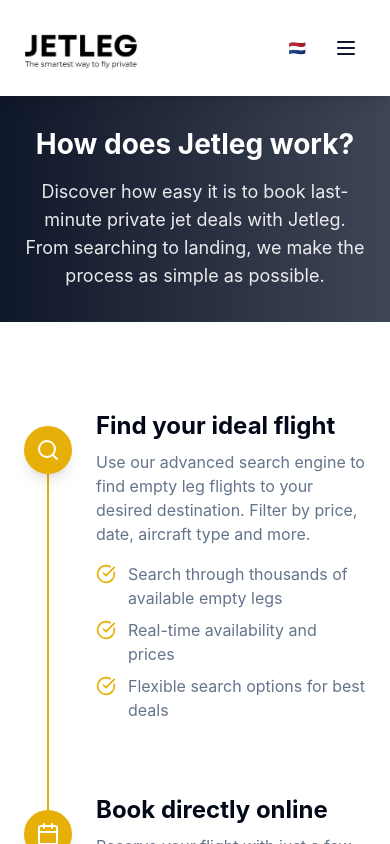
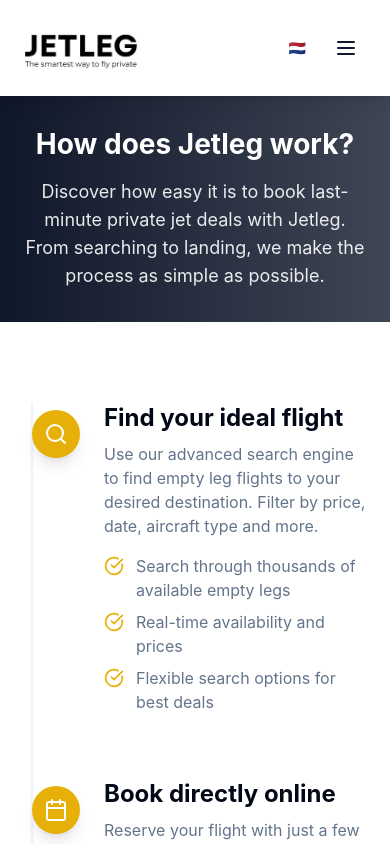
Before and after one commit to Rogerham/jetleg, a React (Vite) app: page /how-it-works in a window 390 px wide. Shown: the top 844 px of the page. Built offline with nearby package versions, Linux system fonts and the light colour scheme.

Commit message:
Code edited in Lovable Code Editor
Edited UI in Lovable

```diff
--- a/src/components/TimelineContainer.tsx
+++ b/src/components/TimelineContainer.tsx
@@ -15,12 +15,10 @@ interface TimelineStepProps {
   details: string[];
   isEven: boolean;
   isActive: boolean;
-  isFirst: boolean;
-  isLast: boolean;
   onVisible: (stepNumber: number) => void;
 }
 
-const TimelineStep = ({ icon: Icon, stepNumber, title, description, details, isEven, isActive, isFirst, isLast, onVisible }: TimelineStepProps) => {
+const TimelineStep = ({ icon: Icon, stepNumber, title, description, details, isEven, isActive, onVisible }: TimelineStepProps) => {
   const stepRef = useRef<HTMLDivElement>(null);
 
   useEffect(() => {
@@ -50,48 +48,37 @@ const TimelineStep = ({ icon: Icon, stepNumber, title, description, details, isE
     <>
       <h3 className="text-2xl font-bold text-foreground mb-2">{title}</h3>
       <p className="text-muted-foreground mb-4">{description}</p>
+      <ul className="space-y-2">
+        {details.map((detail, index) => (
+          <li key={index} className={`flex items-start gap-3 ${!isEven ? 'lg:justify-end' : ''}`}>
+            {!isEven && <span className="text-muted-foreground text-right hidden lg:inline">{detail}</span>}
+            <CheckCircle className="h-5 w-5 text-accent flex-shrink-0 mt-0.5" />
+            <span className="text-muted-foreground">{detail}</span>
+          </li>
+        ))}
+      </ul>
     </>
   );
 
   return (
-    <div ref={stepRef}>
-      {/* Mobile/Tablet Layout (Robust Flexbox Rebuild) */}
-      <div className="lg:hidden flex gap-6">
-        {/* Column for Line and Icon */}
-        <div className="flex flex-col items-center w-12 flex-shrink-0">
-          <div className={cn("w-0.5 h-6 flex-shrink-0", isFirst ? 'bg-transparent' : isActive ? 'bg-accent' : 'bg-muted')} />
-          <div className={cn("z-10 flex h-12 w-12 items-center justify-center rounded-full shadow-lg transition-colors flex-shrink-0", isActive ? 'bg-accent text-white' : 'bg-card text-accent')}>
+    <div ref={stepRef} className="relative w-full">
+      {/* Mobile/Tablet Layout */}
+      <div className="lg:hidden relative pl-20 pb-16">
+        <div className="absolute left-8 top-2 -translate-x-1/2">
+          <div className={cn("z-10 flex h-12 w-12 items-center justify-center rounded-full shadow-lg transition-colors", isActive ? 'bg-accent text-white' : 'bg-card text-accent')}>
             <Icon className="h-6 w-6" />
           </div>
-          <div className={cn("w-0.5 flex-grow", isLast ? 'bg-transparent' : isActive ? 'bg-accent' : 'bg-muted')} />
         </div>
-        {/* Column for Text Content */}
-        <div className={cn("flex-grow transition-opacity duration-500 pb-16 pt-2", isActive ? 'opacity-100' : 'opacity-50')}>
+        <div className={cn("transition-opacity duration-500", isActive ? 'opacity-100' : 'opacity-50')}>
           {contentBlock}
-          <ul className="space-y-2 mt-4">
-            {details.map((detail, index) => (
-              <li key={index} className="flex items-start gap-3">
-                <CheckCircle className="h-5 w-5 text-accent flex-shrink-0 mt-0.5" />
-                <span className="text-muted-foreground">{detail}</span>
-              </li>
-            ))}
-          </ul>
         </div>
       </div>
 
-      {/* Desktop Layout (Corrected) */}
+      {/* Desktop Layout */}
       <div className="hidden lg:grid grid-cols-12 gap-8 items-start">
         {isEven ? <div className="col-span-5"></div> :
           <div className={cn("col-span-5 text-right pr-8 transition-opacity duration-500", isActive ? 'opacity-100' : 'opacity-50')}>
             {contentBlock}
-            <ul className="space-y-2 mt-4">
-              {details.map((detail, index) => (
-                <li key={index} className="flex items-start gap-3 justify-end">
-                  <span className="text-muted-foreground text-right">{detail}</span>
-                  <CheckCircle className="h-5 w-5 text-accent flex-shrink-0 mt-0.5" />
-                </li>
-              ))}
-            </ul>
           </div>
         }
         <div className="col-span-2 flex justify-center pt-2">
@@ -102,14 +89,6 @@ const TimelineStep = ({ icon: Icon, stepNumber, title, description, details, isE
         {isEven ?
           <div className={cn("col-span-5 text-left pl-8 transition-opacity duration-500", isActive ? 'opacity-100' : 'opacity-50')}>
             {contentBlock}
-            <ul className="space-y-2 mt-4">
-              {details.map((detail, index) => (
-                <li key={index} className="flex items-start gap-3">
-                  <CheckCircle className="h-5 w-5 text-accent flex-shrink-0 mt-0.5" />
-                  <span className="text-muted-foreground">{detail}</span>
-                </li>
-              ))}
-            </ul>
           </div> : <div className="col-span-5"></div>
         }
       </div>
@@ -159,8 +138,8 @@ const TimelineContainer = () => {
   return (
     <section className="py-20 bg-background relative overflow-hidden">
       <div ref={timelineRef} className="container mx-auto px-6 relative">
-        {/* Vertical Timeline Line for Desktop with Animation */}
-        <div className="absolute top-0 bottom-0 left-1/2 w-[3px] -translate-x-1/2 bg-muted rounded-full hidden lg:block">
+        {/* Unified Vertical Timeline Line for ALL screen sizes */}
+        <div className="absolute top-0 bottom-0 lg:left-1/2 left-8 w-[3px] -translate-x-1/2 bg-muted rounded-full">
            <div
             className="absolute top-0 left-0 w-full bg-accent transition-all duration-150 ease-linear"
             style={{ height: `${scrollProgress * 100}%` }}
@@ -178,8 +157,6 @@ const TimelineContainer = () => {
               details={step.details}
               isEven={index % 2 === 1}
               isActive={index <= activeStep}
-              isFirst={index === 0}
-              isLast={index === steps.length - 1}
               onVisible={handleStepVisible}
             />
           ))}
```
